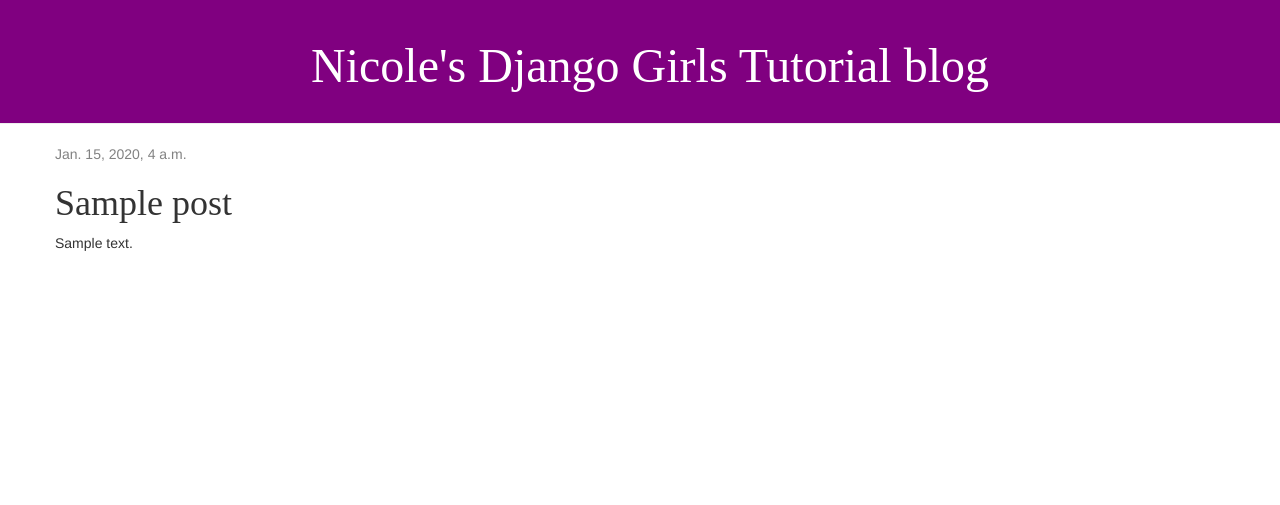
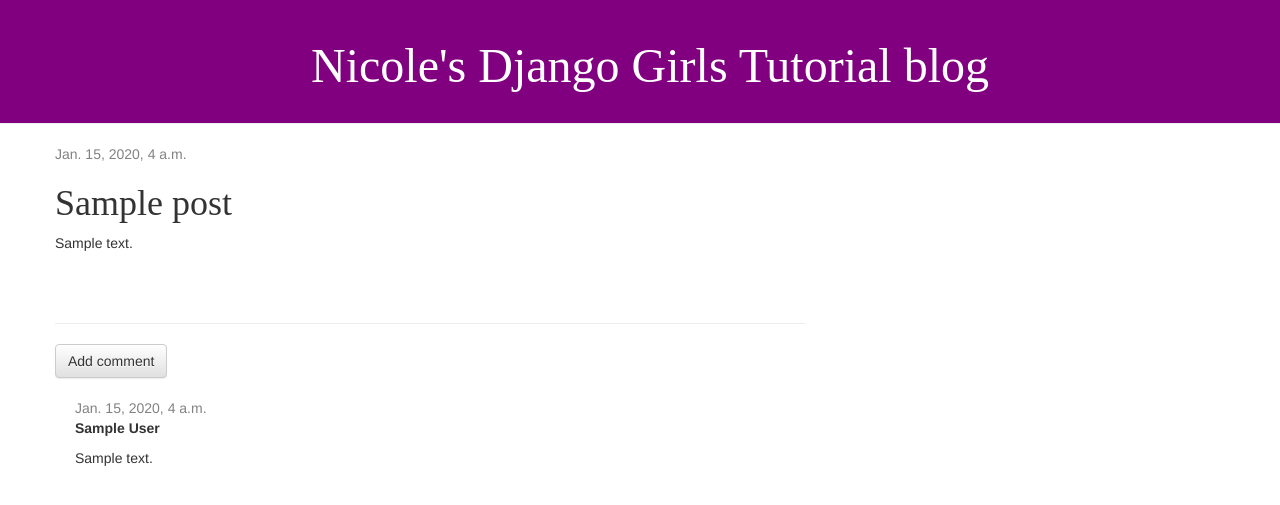
Before and after one commit to parsing-science/my-first-blog, a Django app: page /post/1/ in a window 1280 px wide. Shown: the top 505 px of the page. Run offline with Django 3.2, Linux system fonts and the light colour scheme; tables that the repository leaves empty hold one stand-in row (values such as "Sample post"); some libraries are stand-ins or nearby versions; some web fonts are replaced.

Commit message:
Added a comment model to the website

```diff
--- a/blog/admin.py
+++ b/blog/admin.py
@@ -1,4 +1,5 @@
 from django.contrib import admin
-from .models import Post
+from .models import Post, Comment
 
 admin.site.register(Post)
+admin.site.register(Comment)
--- a/blog/models.py
+++ b/blog/models.py
@@ -15,3 +15,18 @@ class Post(models.Model):
 
 	def __str__(self):
 		return self.title
+
+
+class Comment(models.Model):
+    post = models.ForeignKey('blog.Post', related_name='comments')
+    author = models.CharField(max_length=200)
+    text = models.TextField()
+    created_date = models.DateTimeField(default=timezone.now)
+    approved_comment = models.BooleanField(default=False)
+
+    def approve(self):
+        self.approved_comment = True
+        self.save()
+
+    def __str__(self):
+        return self.text
--- a/blog/static/css/blog.css
+++ b/blog/static/css/blog.css
@@ -45,3 +45,7 @@ h1, h2, h3, h4 {
 .post h1 a, .post h1 a:visited {
     color: #000000;
 }
+
+.comment {
+    margin: 20px 0px 20px 20px;
+}
--- a/blog/templates/blog/post_detail.html
+++ b/blog/templates/blog/post_detail.html
@@ -10,4 +10,15 @@
 		<h1>{{ post.title }}</h1>
 		<p>{{ post.text|linebreaksbr }}</p>
 	</div>
+	<hr>
+	<a class="btn btn-default" href="{% url 'add_comment_to_post' pk=post.pk %}">Add comment</a>
+	{% for comment in post.comments.all %}
+	    <div class="comment">
+	        <div class="date">{{ comment.created_date }}</div>
+	        <strong>{{ comment.author }}</strong>
+	        <p>{{ comment.text|linebreaks }}</p>
+	    </div>
+	{% empty %}
+	    <p>No comments here yet :(</p>
+	{% endfor %}
 {% endblock %}
--- a/blog/templates/blog/post_list.html
+++ b/blog/templates/blog/post_list.html
@@ -8,6 +8,7 @@
             <div class="date">
                 <p>published: {{ post.published_date }}</p>
             </div>
+            <a href="{% url 'post_detail' pk=post.pk %}">Comments: {{ post.comments.count }}</a>
         </div>
     {% endfor %}
 {% endblock %}
--- a/blog/urls.py
+++ b/blog/urls.py
@@ -4,4 +4,5 @@ from . import views
 urlpatterns = [
 	url(r'^$', views.post_list, name='post_list'),
 	url(r'^post/(?P<pk>\d+)/$', views.post_detail, name='post_detail'),
+	url(r'^post/(?P<pk>\d+)/comment/$', views.add_comment_to_post, name='add_comment_to_post'),
 ]
--- a/blog/views.py
+++ b/blog/views.py
@@ -1,5 +1,6 @@
-from django.shortcuts import render, get_object_or_404
+from django.shortcuts import render, get_object_or_404, redirect
 from django.utils import timezone
+from .forms import CommentForm
 from .models import Post
 
 
@@ -10,3 +11,16 @@ def post_list(request):
 def post_detail(request, pk):
 	post = get_object_or_404(Post, pk=pk)
 	return render(request, 'blog/post_detail.html', {'post': post})
+
+def add_comment_to_post(request, pk):
+    post = get_object_or_404(Post, pk=pk)
+    if request.method == "POST":
+        form = CommentForm(request.POST)
+        if form.is_valid():
+            comment = form.save(commit=False)
+            comment.post = post
+            comment.save()
+            return redirect('post_detail', pk=post.pk)
+    else:
+        form = CommentForm()
+    return render(request, 'blog/add_comment_to_post.html', {'form': form})
```
Also changed, not shown: blog/forms.py (added, +10 -0 lines), blog/templates/blog/add_comment_to_post.html (added, +9 -0 lines), blog/migrations/0002_comment.py (added).
